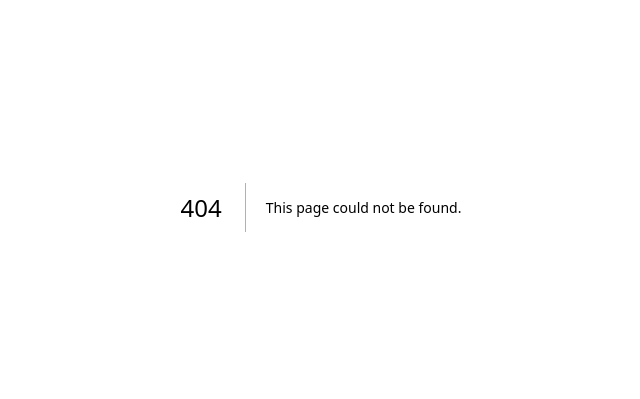
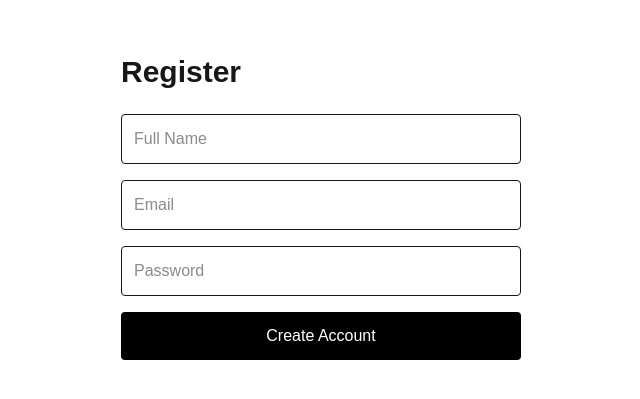
Before and after one commit to mustardir/potential-memory, a Next.js app in the folder apps/web/: page /register in a window 1280 px wide. Before the commit this address had no page. Shown: the part 193-592 px from the top of the page, without its empty margins (319-959 px from the left). Built offline with nearby package versions, Linux system fonts and the light colour scheme.

Commit message:
Add authentication pages and shared types

```diff
--- /dev/null
+++ b/apps/web/app/login/page.tsx
@@ -0,0 +1,30 @@
+export default function LoginPage() {
+  return (
+    <main className="flex min-h-screen items-center justify-center">
+      <div className="w-full max-w-md p-6">
+        <h1 className="text-3xl font-bold mb-6">Login</h1>
+
+        <form className="space-y-4">
+          <input
+            type="email"
+            placeholder="Email"
+            className="w-full border p-3 rounded"
+          />
+
+          <input
+            type="password"
+            placeholder="Password"
+            className="w-full border p-3 rounded"
+          />
+
+          <button
+            type="submit"
+            className="w-full bg-black text-white p-3 rounded"
+          >
+            Sign In
+          </button>
+        </form>
+      </div>
+    </main>
+  );
+}
--- /dev/null
+++ b/apps/web/app/register/page.tsx
@@ -0,0 +1,36 @@
+export default function RegisterPage() {
+  return (
+    <main className="flex min-h-screen items-center justify-center">
+      <div className="w-full max-w-md p-6">
+        <h1 className="text-3xl font-bold mb-6">Register</h1>
+
+        <form className="space-y-4">
+          <input
+            type="text"
+            placeholder="Full Name"
+            className="w-full border p-3 rounded"
+          />
+
+          <input
+            type="email"
+            placeholder="Email"
+            className="w-full border p-3 rounded"
+          />
+
+          <input
+            type="password"
+            placeholder="Password"
+            className="w-full border p-3 rounded"
+          />
+
+          <button
+            type="submit"
+            className="w-full bg-black text-white p-3 rounded"
+          >
+            Create Account
+          </button>
+        </form>
+      </div>
+    </main>
+  );
+}
```
